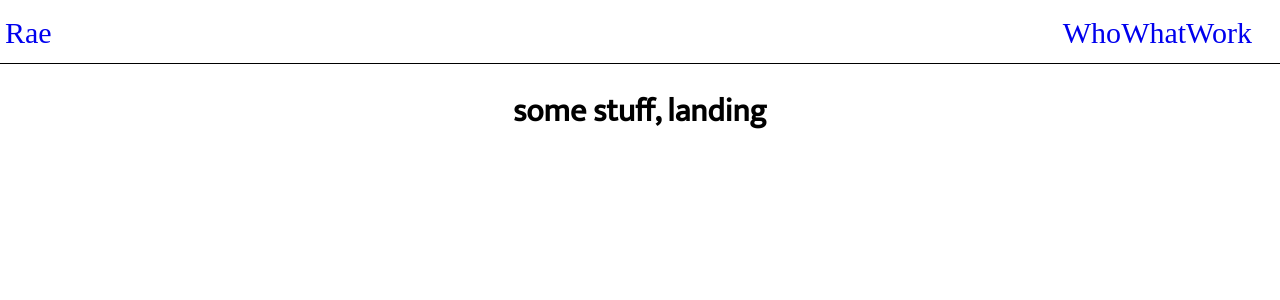
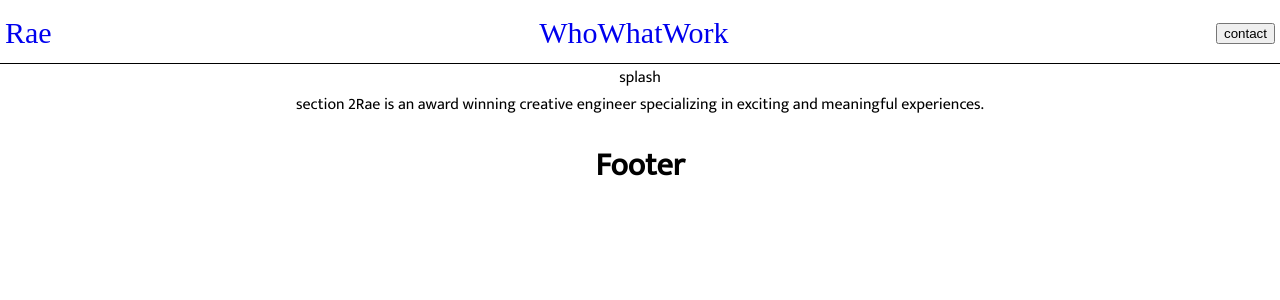
Before and after one commit to rae-ralston/rrcom, a React (Create React App) app: page / in a window 1280 px wide. Shown: the top 300 px of the page. Built offline with nearby package versions, Linux system fonts and the light colour scheme.

Commit message:
feat: init fundamental layout change

```diff
--- a/src/App.js
+++ b/src/App.js
@@ -1,20 +1,22 @@
 import { Routes, Route } from "react-router-dom";
-import Art from "./components/art";
 import Landing from "./components/landing";
 import Navigation from "./components/nav";
-import Code from "./components/page.code";
+import Who from "./components/who";
+import What from "./components/what";
+import Work from "./components/work";
+import Footer from "./components/footer";
 
-const App = () => {
-  return (
+const App = () => (
   <>
     <Navigation />
     <Routes>
       <Route path="/" element={<Landing />} />
-        <Route path="art" element={<Art />} />
-        <Route path="code" element={<Code />} />
+      <Route path="/who" element={<Who />} />
+      <Route path="/what" element={<What />} />
+      <Route path="/work" element={<Work />} />
     </Routes>
+    <Footer />
   </>
 );
-};
 
 export default App;
--- a/src/components/art.js
+++ b/src/components/art.js
@@ -1,6 +1,6 @@
 import Card from "../sketches/card";
 import data from "./art.data";
-import CardContainer from "./styles/art.container";
+import CardContainer from "./art.styles";
 
 const Art = () => (
   <>
--- /dev/null
+++ b/src/components/footer.js
@@ -0,0 +1,3 @@
+const Footer = () => <h1>Footer</h1>;
+
+export default Footer;
--- a/src/components/landing.js
+++ b/src/components/landing.js
@@ -1,3 +1,12 @@
-const Landing = () => <h1>some stuff, landing</h1>;
+const Landing = () => (
+  <div>
+    <div>splash</div>
+    <div>
+      <span>section 2</span>
+      Rae is an award winning creative engineer specializing in exciting and
+      meaningful experiences.
+    </div>
+  </div>
+);
 
 export default Landing;
--- a/src/components/nav.js
+++ b/src/components/nav.js
@@ -1,5 +1,5 @@
 import { Link } from "react-router-dom";
-import Nav, { Container } from "./styles/nav";
+import Nav, { Container } from "./nav.styles";
 
 const Navigation = () => {
   return (
@@ -11,6 +11,7 @@ const Navigation = () => {
         <Link to={`/what`}>What</Link>
         <Link to={`/work`}>Work</Link>
       </Container>
+      <button onClick={() => {}}>contact</button>
     </Nav>
   );
 };
--- a/src/components/page.code.js
+++ /dev/null
@@ -1,3 +0,0 @@
-const Code = () => <h1>Code</h1>;
-
-export default Code;
--- /dev/null
+++ b/src/components/what.js
@@ -0,0 +1,3 @@
+const What = () => <h1>What</h1>;
+
+export default What;
--- /dev/null
+++ b/src/components/who.js
@@ -0,0 +1,3 @@
+const Who = () => <h1>Who</h1>;
+
+export default Who;
--- /dev/null
+++ b/src/components/work.js
@@ -0,0 +1,3 @@
+const Work = () => <h1>Work</h1>;
+
+export default Work;
```
Also changed, not shown: src/components/art.styles.js (renamed from src/components/styles/art.container.js), src/components/landing.styles.js (renamed from src/components/styles/landing.js), src/components/nav.styles.js (renamed from src/components/styles/nav.js). Lines whose indentation alone changed are shown as unchanged.
